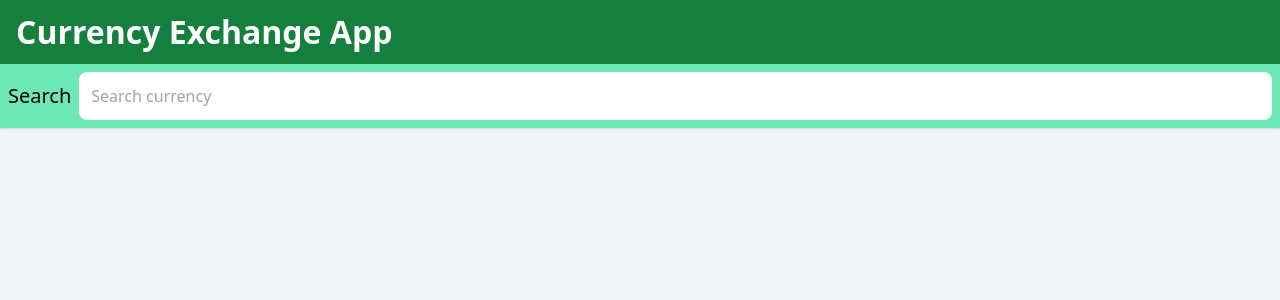
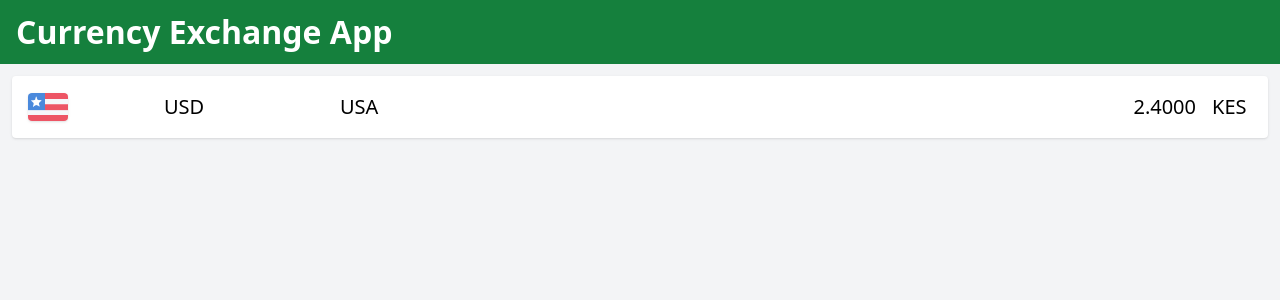
Before and after one commit to Nyakamba/bank_currencies, a React (Create React App) app: page / in a window 1280 px wide. Shown: the top 300 px of the page. Built offline with nearby package versions, Linux system fonts and the light colour scheme.

Commit message:
Build currency list item

```diff
--- a/src/App.tsx
+++ b/src/App.tsx
@@ -1,3 +1,4 @@
+import CurrencyListItem from "./components/currency-list-item/CurrencyListItem";
 import SearchBar from "./components/search-bar/SearchBar";
 
 function App() {
@@ -7,7 +8,13 @@ function App() {
         <h1 className="text-[32px] font-bold">Currency Exchange App</h1>
       </header>
       <div>
-        <SearchBar searchText="" onSearchTextChange={() => "sss"} />
+        <CurrencyListItem
+          countryCode="Us"
+          countryName="USA"
+          currencyCode="USD"
+          currencyName="Us dollar"
+          exchangeRate={2.4}
+        />
       </div>
     </div>
   );
--- /dev/null
+++ b/src/components/currency-list-item/CurrencyListItem.tsx
@@ -0,0 +1,46 @@
+import React from "react";
+
+interface CurrencyListItemProps {
+  countryCode: string;
+  countryName: string;
+  currencyName: string;
+  currencyCode: string;
+  exchangeRate: number;
+}
+
+const CurrencyListItem = ({
+  countryCode,
+  countryName,
+  currencyName,
+  currencyCode,
+  exchangeRate,
+}: CurrencyListItemProps) => {
+  const country_name = countryName ? countryName : "-";
+  return (
+    <li className="flex flex-row  items-center  bg-white p-4 rounded shadow m-3 text-[20px] font-medium space-x-4 min-w-[200px]">
+      <div className="w-[15vmin] min-w-[35px] flex items-center">
+        <img
+          src={`/flags/${countryCode.toLowerCase()}.png`}
+          alt={`${countryCode} flag`}
+          className=" w-10  h-7 object-cover shadow rounded-[4px] "
+        />
+      </div>
+      <div
+        className="w-[20vmin]"
+        title={currencyName ? currencyName : currencyCode}
+      >
+        {currencyCode}
+      </div>
+      <div
+        className="w-fit grow overflow-hidden whitespace-nowrap text-ellipsis"
+        title={country_name}
+      >
+        {country_name}
+      </div>
+      <div className="">{exchangeRate ? exchangeRate.toFixed(4) : "-"}</div>
+      <div className="w-[40px]">KES</div>
+    </li>
+  );
+};
+
+export default CurrencyListItem;
```
